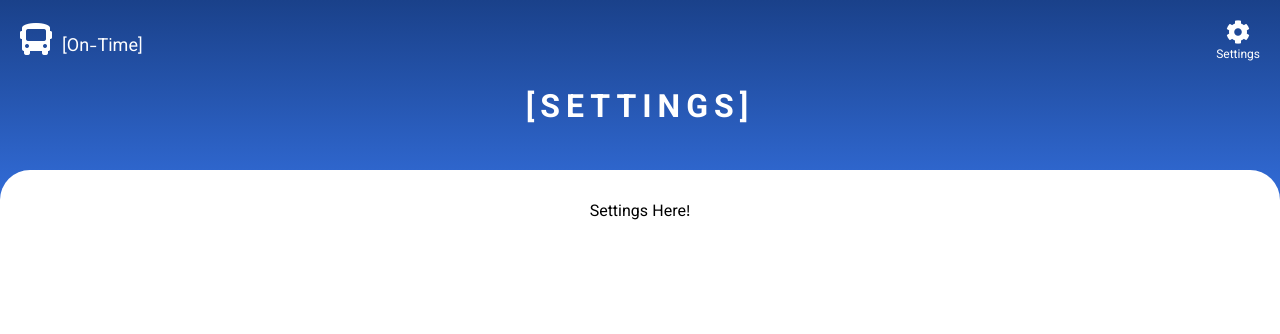
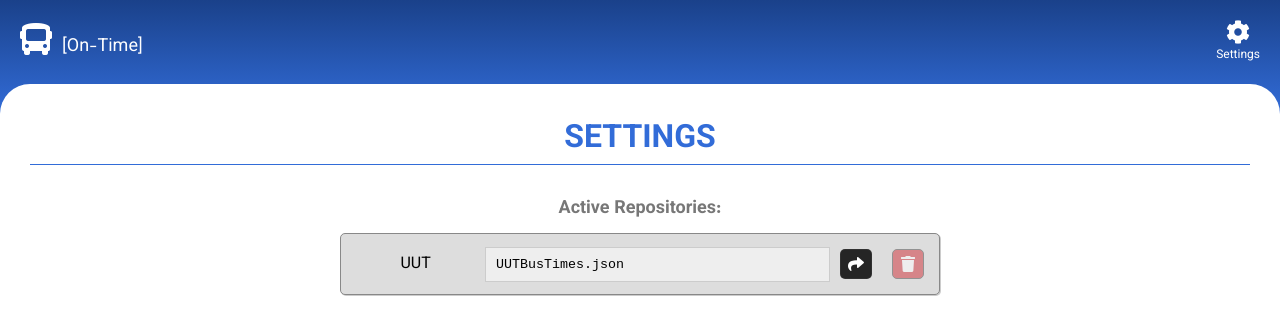
Before and after one commit to mohsenfaraj/on-time, a React (Vite) app: page /on-time/settings in a window 1280 px wide. Shown: the top 334 px of the page. Built offline with nearby package versions, Linux system fonts and the light colour scheme.

Commit message:
added active Repos to Settings and del fn

```diff
--- a/src/App.jsx
+++ b/src/App.jsx
@@ -1,16 +1,17 @@
-import { useState, useEffect, useMemo, useRef } from "react";
+import { useState, useEffect, useMemo, useRef, useLayoutEffect } from "react";
 import { BrowserRouter, Routes, Route, Outlet, Link } from "react-router-dom";
 import tinycolor from "tinycolor2";
 import Timer from "./timer";
 import "./style.css";
 import SelectLocation from "./SelectLocation";
-
+import Settings from "./Settings";
+const TIMES_LINK = "UUTBusTimes.json";
 function App() {
   const timer = useRef();
   const [times, setTimes] = useState([]);
   const [currentTime, setCurrentTime] = useState(new Date());
   const [activeTimer, setactiveTimer] = useState();
-  const [repos, setrepos] = useState(["UUTBusTimes.json"]);
+  const [repos, setrepos] = useState([TIMES_LINK]);
   const [origins, setorigins] = useState([]);
   const [origin, setorigin] = useState();
   const [destiny, setDestiny] = useState();
@@ -110,7 +111,7 @@ function App() {
     };
   }, [activeTimer]);
 
-  const css = `.header{min-height:200px;!important}`;
+  const css = `.header{min-height:100px;!important}`;
   if (times.length > 0) {
     return (
       <BrowserRouter>
@@ -151,7 +152,6 @@ function App() {
                 element={
                   <div className="settingsHead">
                     <style>{css}</style>
-                    <h1>[Settings]</h1>
                   </div>
                 }
               />
@@ -165,7 +165,10 @@ function App() {
                   <Timer timer={times[activeTimer]} current={currentTime} />
                 }
               />
-              <Route path="/on-time/settings" element={<p>Settings Here!</p>} />
+              <Route
+                path="/on-time/settings"
+                element={<Settings repos={repos} setrepos={setrepos} />}
+              />
             </Routes>
           </div>
         </div>
--- /dev/null
+++ b/src/Repo.jsx
@@ -0,0 +1,22 @@
+import React from "react";
+
+export default function Repo({ link, remove, disabled }) {
+  return (
+    <div className="repo">
+      <label>UUT</label>
+      <input type="text" value={link} />
+      <button>
+        <i className="fas fa-share"></i>
+      </button>
+      <button
+        className="red"
+        disabled={disabled}
+        onClick={() => {
+          remove(link);
+        }}
+      >
+        <i className="fas fa-trash"></i>
+      </button>
+    </div>
+  );
+}
--- /dev/null
+++ b/src/Settings.jsx
@@ -0,0 +1,25 @@
+import Repo from "./Repo";
+
+export default function Settings({ repos, setrepos }) {
+  function remove(link) {
+    const newRepos = repos.filter((item) => {
+      return item !== link;
+    });
+    setrepos(newRepos);
+  }
+  return (
+    <div className="settings">
+      <h1>Settings</h1>
+      <div>
+        <h2>Active Repositories:</h2>
+        <div className="repos">
+          {repos.map((item) => {
+            return (
+              <Repo link={item} remove={remove} disabled={repos.length == 1} />
+            );
+          })}
+        </div>
+      </div>
+    </div>
+  );
+}
--- a/src/style.css
+++ b/src/style.css
@@ -241,13 +241,67 @@ input[type="button"]:disabled {
   cursor: pointer;
 }
 .settingsHead {
+  height: 100%;
+  position: relative;
   color: #fff;
   text-align: center;
-  margin-top: 20px;
   letter-spacing: 6px;
+  margin-top: 30px;
 }
 .settingsHead h1 {
   text-transform: uppercase;
+  font-size: 60px;
+  opacity: 0.1;
+}
+.settings h1 {
+  font-size: 32px;
+  color: var(--primary);
+  text-transform: uppercase;
+  border-bottom: 1px solid var(--primary);
+  margin-bottom: 30px;
+  font-weight: bolder;
+}
+.repos {
+  display: flex;
+  flex-direction: column;
+  max-width: 600px;
+  margin: 10px auto;
+  gap: 10px;
+}
+.repo {
+  display: flex;
+  text-align: center;
+  align-items: center;
+  background-color: #ddd;
+  border: 1px solid #888;
+  box-shadow: 1px 1px #ccc;
+  padding: 5px;
+  border-radius: 5px;
+}
+.repo button {
+  width: 30px;
+  height: 30px;
+  display: flex;
+  justify-content: center;
+  align-items: center;
+  background-color: #252525;
+}
+.repo label {
+  flex: 5%;
+}
+.repo input[type="text"] {
+  background-color: #ffffff7c;
+  border: 1px solid #ccc;
+  height: 35px;
+  padding: 3px 10px;
+  flex: 40%;
+  font-family: monospace;
+}
+button.red {
+  background-color: #d12f38;
+}
+button.red:disabled {
+  opacity: 0.5;
 }
 @keyframes glow {
   0% {
```
